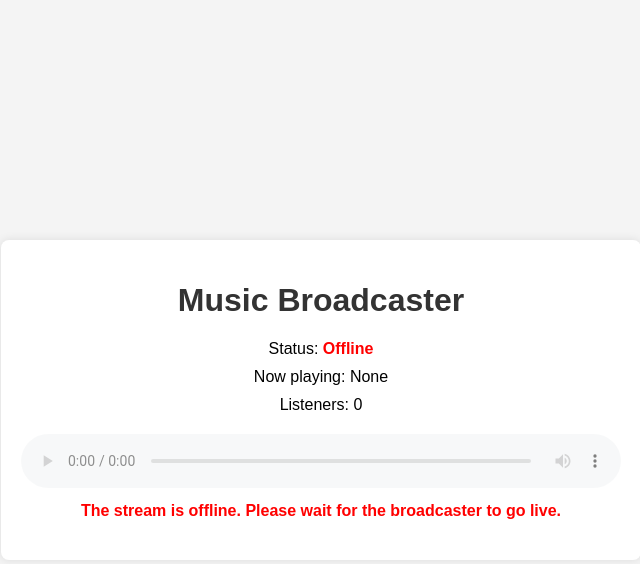
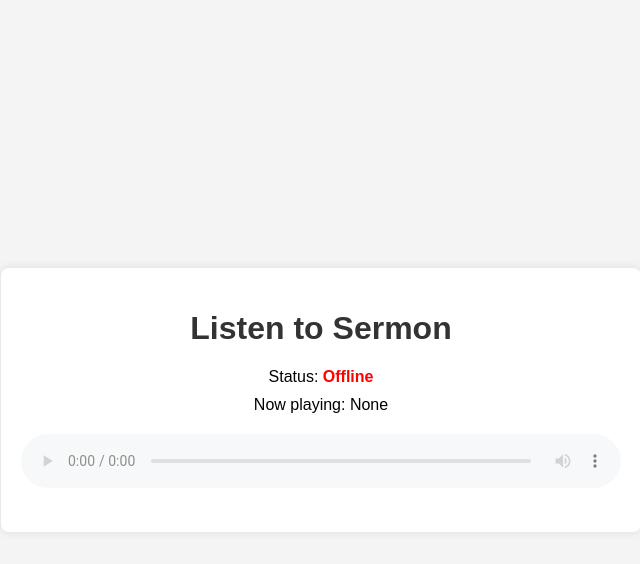
Before and after one commit to Arewa01/tehradio, a Flask app: page / in a window 1280 px wide. Shown: the top 564 px of the page, without its empty margins (319-959 px from the left). Run offline with Flask 3, Linux system fonts and the light colour scheme; data that the repository does not hold is empty.

Commit message:
removed listeners from home

```diff
--- a/templates/index.html
+++ b/templates/index.html
@@ -8,13 +8,10 @@
   </head>
   <body>
     <div class="container">
-      <h1>Music Broadcaster</h1>
+      <h1>Listen to Sermon</h1>
       <div class="stream-info">
         <p id="status">Status: <span id="live-status">Offline</span></p>
         <p id="song-info">Now playing: <span id="current-song">None</span></p>
-        <p id="listeners-info">
-          Listeners: <span id="listeners-count">0</span>
-        </p>
       </div>
       <div class="audio-player">
         <audio id="audio-player" controls disabled>
```
